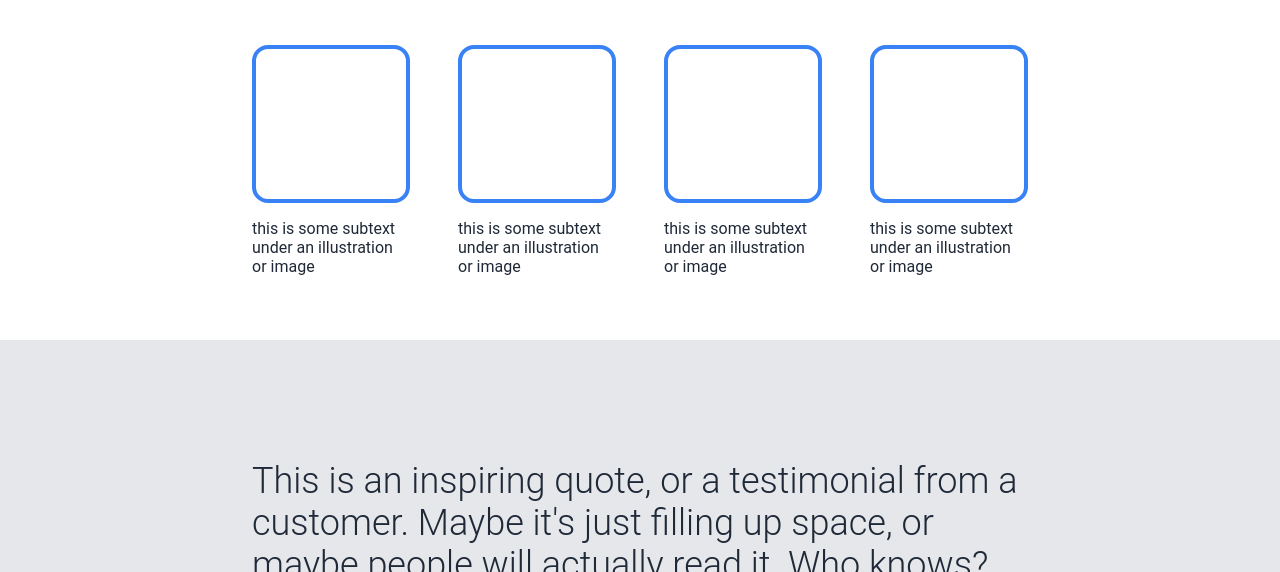
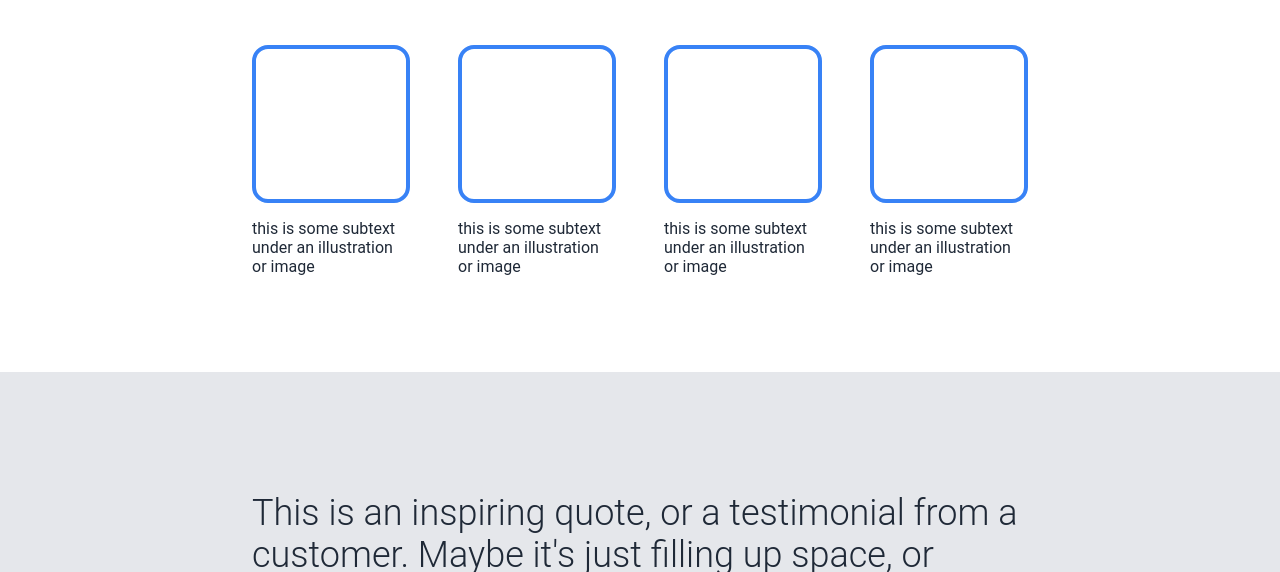
Before and after one commit to srancour/odin-landing-page, a plain HTML site: page index.html in a window 1280 px wide. Shown: the part 643-1215 px from the top of the page. Drawn offline with Linux system fonts and the light colour scheme.

```diff
--- a/css/main.css
+++ b/css/main.css
@@ -88,7 +88,8 @@ h1 {
     justify-content: center;
     align-items: center;
     flex-direction: column;
-    padding: 48px 64px;
+    padding-top: 48px;
+    padding-bottom: 80px;
     gap: 48px;
 }
 h2 {
```
Also changed, not shown: 1 other file.
